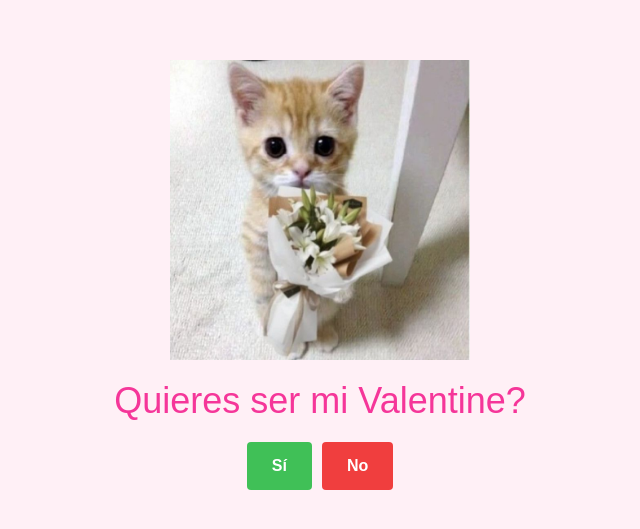
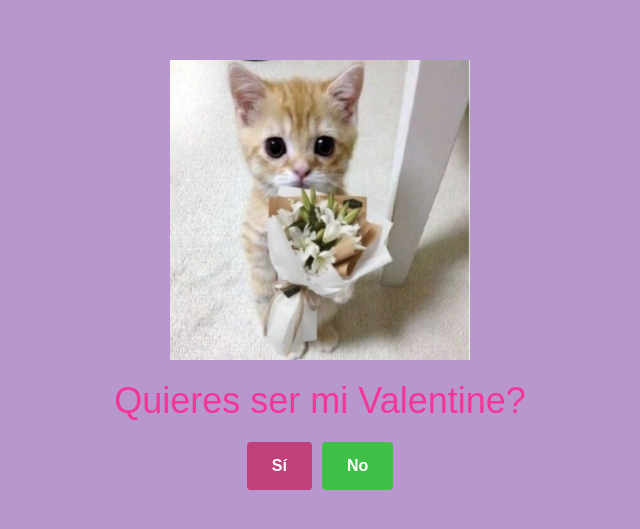
Before and after one commit to dopamina24/dopamina24.github.io, a plain HTML site: page index.html in a window 1280 px wide. Shown: the part 125-654 px from the top of the page, without its empty margins (320-960 px from the left). Drawn offline with Linux system fonts and the light colour scheme; a web font is replaced by a local one.

Commit message:
Update style.css

```diff
--- a/style.css
+++ b/style.css
@@ -9,7 +9,7 @@ html {
 }
 
 body {
-  background-color: #fff0f6;
+  background-color: #b897cf;
   font-family: "Protest Riot", sans-serif;
 }
 
@@ -58,11 +58,11 @@ body {
 }
 
 .btn--yes {
-  background-color: #40c057;
+  background-color: #c0407c;
 }
 
 .btn--no {
-  background-color: #f03e3e;
+  background-color: #40c046;
 }
 
 .hidden {
```
